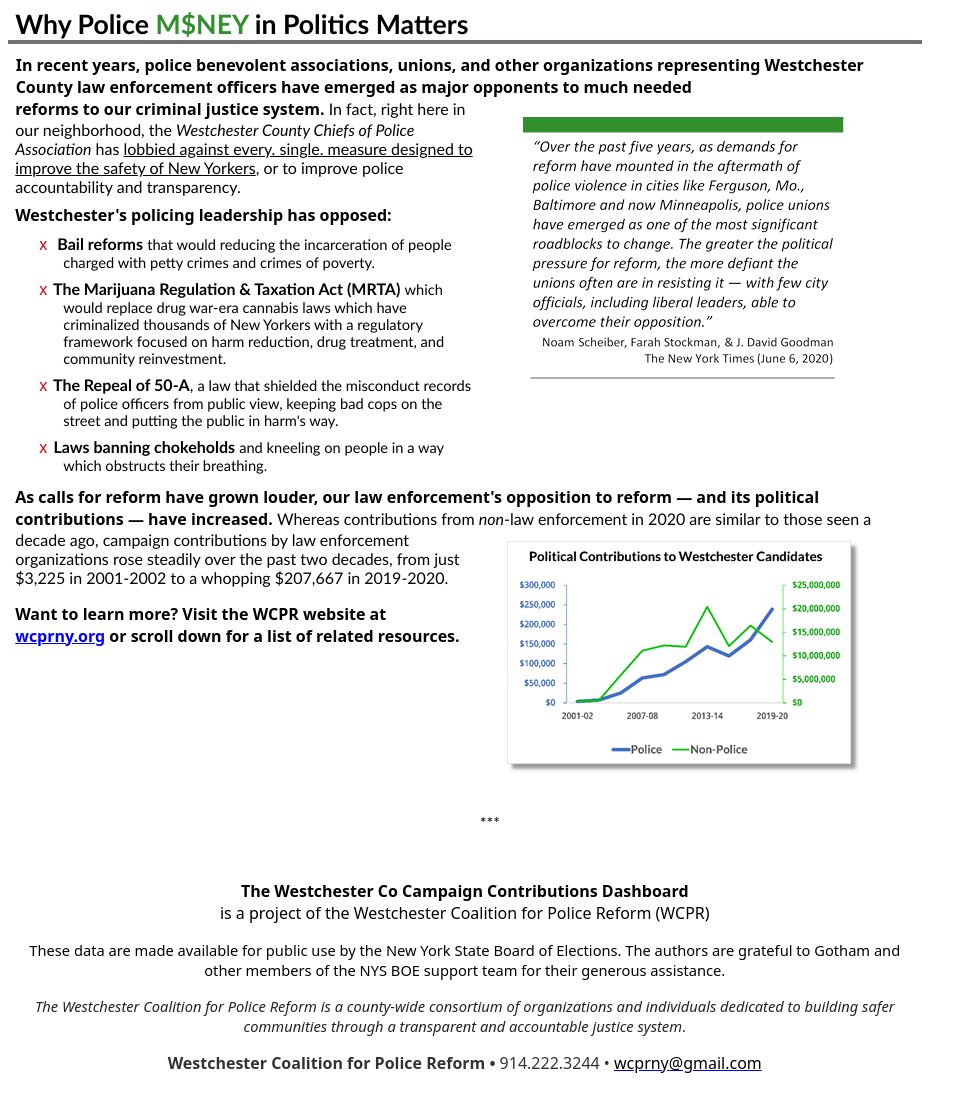
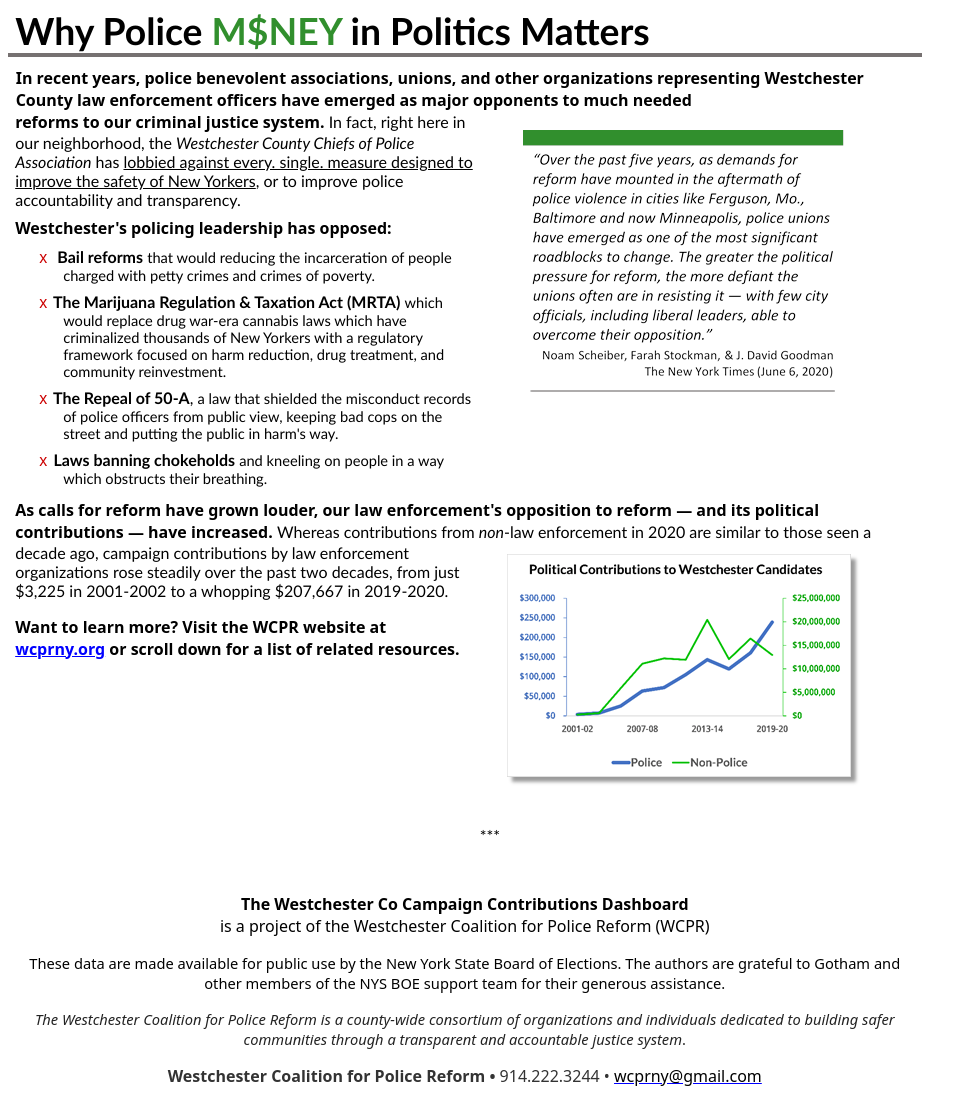
Before and after one commit to kakaufman/kakaufman.github.io, a plain HTML site: page Why Police Money in Politics Matters.html in a window 1280 px wide. Shown: the top 1100 px of the page, without its empty margins (0-977 px from the left). Drawn offline with Linux system fonts and the light colour scheme.

Commit message:
Update Why Police Money in Politics Matters.html

```diff
--- a/Why Police Money in Politics Matters.html
+++ b/Why Police Money in Politics Matters.html
@@ -89,7 +89,7 @@ ul
  <tr>
   <td width=834 colspan=2 valign=top style='width:625.4pt;border:none;
   border-bottom:solid #767171 3.0pt;padding:0in 5.4pt 0in 5.4pt'>
-  <p class=MsoNormal><b><span style='font-size:20.0pt'>Why Police <span
+  <p class=MsoNormal><b><span style='font-size:28.0pt'>Why Police <span
   style='color:#318F2D'>M$NEY</span> in Politics Matters</span></b></p>
   </td>
  </tr>
```
